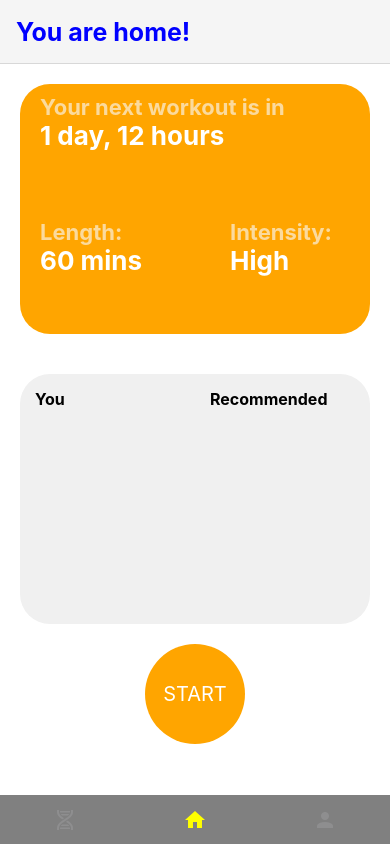
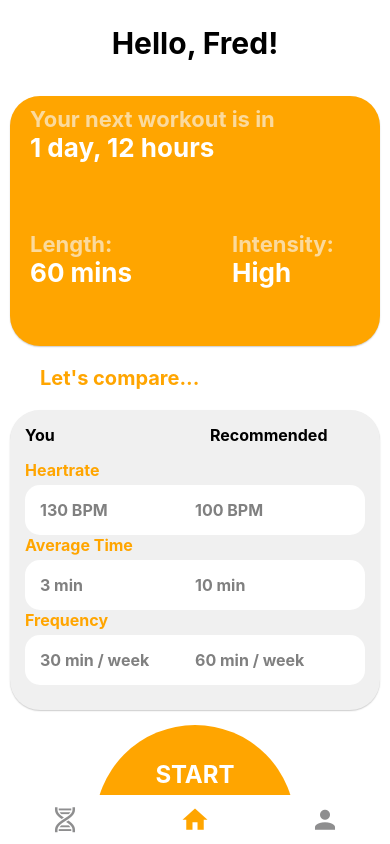
Before and after one commit to ryanghoussainy/ichack24, a React Native app: screen /Home in a window 390 px wide. Built offline with nearby package versions, Linux system fonts and the light colour scheme.

Commit message:
Added some styling

```diff
--- a/src/components/Timer.js
+++ b/src/components/Timer.js
@@ -22,8 +22,8 @@ const Timer = ({ time }) => {
 
   return (
     <View>
-      <Text style={{ fontSize: 90 }}>
-        {transformMinutes()} :<Text> </Text>
+      <Text style={{ fontSize: 100, color: "white", marginTop: 50, fontWeight: "bold" }}>
+        {transformMinutes()}:
         {transformSeconds()}
         {/* :<Text> </Text> */}
         {/* {transformMilliseconds()} */}
--- a/src/navigation/MainTabNavigator.js
+++ b/src/navigation/MainTabNavigator.js
@@ -16,11 +16,11 @@ const MainTabNavigator = () => {
         component={WorkoutsScreen}
         options={() => ({
           tabBarIcon: ({ color }) => (
-            <MaterialCommunityIcons name="dna" size={24} color={color} />
+            <MaterialCommunityIcons name="dna" size={30} color={color} />
           ),
           headerShown: false,
           tabBarShowLabel: false,
-          tabBarActiveTintColor: "yellow",
+          tabBarActiveTintColor: "orange",
         })}
       />
 
@@ -29,11 +29,11 @@ const MainTabNavigator = () => {
         component={HomeScreen}
         options={() => ({
           tabBarIcon: ({ color }) => (
-            <MaterialCommunityIcons name="home" size={24} color={color} />
+            <MaterialCommunityIcons name="home" size={30} color={color} />
           ),
           headerShown: false,
           tabBarShowLabel: false,
-          tabBarActiveTintColor: "yellow",
+          tabBarActiveTintColor: "orange",
         })}
       />
 
@@ -42,11 +42,11 @@ const MainTabNavigator = () => {
         component={ProfileScreen}
         options={() => ({
           tabBarIcon: ({ color }) => (
-            <MaterialCommunityIcons name="account" size={24} color={color} />
+            <MaterialCommunityIcons name="account" size={30} color={color} />
           ),
           headerShown: false,
           tabBarShowLabel: false,
-          tabBarActiveTintColor: "yellow",
+          tabBarActiveTintColor: "orange",
         })}
       />
     </Tab.Navigator>
@@ -55,7 +55,6 @@ const MainTabNavigator = () => {
 
 const styles = StyleSheet.create({
   tabBar: {
-    backgroundColor: "gray",
     borderTopWidth: 0,
   },
 });
--- a/src/navigation/index.js
+++ b/src/navigation/index.js
@@ -16,9 +16,10 @@ const Navigator = () => {
           headerStyle: styles.navigation,
           headerTitleStyle: styles.title,
           headerTintColor: "blue",
+          headerShown: false,
         }}
       >
-        <Stack.Screen name="You are home!" component={MainTabNavigator} />
+        <Stack.Screen name="Dashboard" component={MainTabNavigator} />
         <Stack.Screen name="Workout" component={TimerScreen} />
       </Stack.Navigator>
     </NavigationContainer>
--- a/src/screens/HomeScreen.js
+++ b/src/screens/HomeScreen.js
@@ -1,11 +1,13 @@
 import { useNavigation } from "@react-navigation/native";
-import { View, Text, Button, StyleSheet, Pressable } from "react-native";
+import { View, Text, StyleSheet, Pressable } from "react-native";
 
 const HomeScreen = () => {
   const navigation = useNavigation();
 
   return (
     <View style={styles.container}>
+
+      <Text style={styles.greeting}>Hello, Fred!</Text>
 
       <View style={styles.nextWorkoutContainer}>
         <View style={{ flex: 1 }}>
@@ -26,6 +28,7 @@ const HomeScreen = () => {
         </View>
       </View>
 
+      <Text style={styles.compareText}>Let's compare...</Text>
 
       <View style={styles.compareContainer}>
         <View style={{ flexDirection: "row" }}>
@@ -34,16 +37,27 @@ const HomeScreen = () => {
         </View>
 
         <View>
-          <Text style={styles.compareInfoLabel}></Text>
-
+          <Text style={styles.compareInfoLabel}>Heartrate</Text>
+          <View style={styles.userInfoBox}>
+            <Text style={styles.userInfoText}>130 BPM</Text>
+            <Text style={styles.userInfoText}>100 BPM</Text>
+          </View>
         </View>
 
         <View>
-          <Text style={styles.compareInfoLabel}></Text>
+          <Text style={styles.compareInfoLabel}>Average Time</Text>
+          <View style={styles.userInfoBox}>
+            <Text style={styles.userInfoText}>3 min</Text>
+            <Text style={styles.userInfoText}>10 min</Text>
+          </View>
         </View>
 
         <View>
-          <Text style={styles.compareInfoLabel}></Text>
+          <Text style={styles.compareInfoLabel}>Frequency</Text>
+          <View style={styles.userInfoBox}>
+            <Text style={styles.userInfoText}>30 min / week</Text>
+            <Text style={styles.userInfoText}>60 min / week</Text>
+          </View>
         </View>
       </View>
 
@@ -65,24 +79,43 @@ const styles = StyleSheet.create({
     flex: 1,
     backgroundColor: "white",
   },
+  greeting: {
+    fontSize: 30,
+    fontWeight: "bold",
+    textAlign: "center",
+    margin: 25,
+  },
   startButton: {
-    width: 100,
-    height: 100,
-    borderRadius: 50,
+    width: 200,
+    height: 200,
+    borderRadius: 200,
     backgroundColor: "orange",
     alignSelf: "center",
+    bottom: -130,
+    position: "absolute"
   },
   startButtonText: {
     textAlign: "center",
     lineHeight: 100,
-    fontSize: 20,
+    fontSize: 24,
     color: "white",
+    fontWeight: "bold",
   },
   nextWorkoutContainer: {
     backgroundColor: "orange",
     borderRadius: 30,
-    margin: 20,
+    margin: 10,
     height: 250,
+
+    shadowColor: "#000",
+    shadowOffset: {
+      width: 0,
+      height: 1,
+    },
+    shadowOpacity: 0.20,
+    shadowRadius: 1.41,
+
+    elevation: 2,
   },
   nextWorkoutLeft: {
     marginLeft: 20,
@@ -98,11 +131,28 @@ const styles = StyleSheet.create({
     fontWeight: "bold",
     color: "white",
   },
+  compareText: {
+    fontSize: 20,
+    fontWeight: "bold",
+    margin: 10,
+    marginLeft: 40,
+    color: "orange",
+  },
   compareContainer: {
     backgroundColor: "#f0f0f0",
     borderRadius: 30,
-    margin: 20,
-    height: 250,
+    margin: 10,
+    height: 300,
+
+    shadowColor: "#000",
+    shadowOffset: {
+      width: 0,
+      height: 1,
+    },
+    shadowOpacity: 0.20,
+    shadowRadius: 1.41,
+
+    elevation: 2,
   },
   compareUpperLabel: {
     flex: 1,
@@ -110,6 +160,26 @@ const styles = StyleSheet.create({
     fontWeight: "bold",
     padding: 15,
   },
+  compareInfoLabel: {
+    fontSize: 16,
+    fontWeight: "bold",
+    color: "orange",
+    marginLeft: 15,
+    marginBottom: 5,
+  },
+  userInfoBox: {
+    backgroundColor: "white",
+    flexDirection: "row",
+    padding: 15,
+    borderRadius: 15,
+    marginHorizontal: 15,
+  },
+  userInfoText: {
+    flex: 1,
+    fontSize: 16,
+    fontWeight: "bold",
+    color: "gray",
+  },
 });
 
 export default HomeScreen;
--- a/src/screens/TimerScreen.js
+++ b/src/screens/TimerScreen.js
@@ -6,6 +6,7 @@ import {
   TouchableOpacity,
   StyleSheet,
   Dimensions,
+  Alert,
 } from "react-native";
 
 const TimerScreen = ({ navigation }) => {
@@ -32,7 +33,6 @@ const TimerScreen = ({ navigation }) => {
     } else {
       clearInterval(timerID);
       reset();
-      // if (status === -1) reset();
     }
     return () => {
       clearInterval(timerID);
@@ -41,28 +41,22 @@ const TimerScreen = ({ navigation }) => {
 
   useEffect(() => {
     if (time > 1000 * 60 * 0.1) {
-      alert("Workout completed");
+      Alert.alert("Workout completed!!", "Great job! 🎉🎉🎉");
       setStatus(0);
+      handleStop();
     }
   }, [time]);
-
-  // const handlePause = () => {
-  //   setStatus(status === 0 ? 1 : 0);
-  // };
 
   const handleStop = () => {
     // make call to backend
     setStatus(0);
-    // navigation.navigate("Home");
+    navigation.navigate("Dashboard");
   };
-
-  // 3 2 1
 
   return (
     <View style={styles.container}>
       <View style={{ alignItems: "center", paddingBottom: 50 }}>
         <Timer time={time} />
-        <Text>Target: 80 mins</Text>
       </View>
 
       <View
@@ -73,35 +67,25 @@ const TimerScreen = ({ navigation }) => {
         }}
       >
         <View style={{ flex: 1 }}>
-          <Text>Intensity rate:</Text>
+          <Text style={styles.upperLabel}>Heart Rate:</Text>
           <View style={{ alignItems: "center" }}>
             <Text style={styles.dataText}>100 BPM</Text>
-            <Text style={styles.dataText}>Target: 80 BPM</Text>
           </View>
         </View>
         <View style={{ flex: 1 }}>
-          <Text>Heart rate:</Text>
+          <Text style={styles.upperLabel}>Blood-oxygen Level:</Text>
           <View style={{ alignItems: "center" }}>
-            <Text style={styles.dataText}>100 BPM</Text>
-            <Text style={styles.dataText}>Target: 80 BPM</Text>
+            <Text style={styles.dataText}>93%</Text>
           </View>
         </View>
       </View>
       <TouchableOpacity onPress={handleStop} style={styles.stopButton}>
         <Text
-          style={{ position: "absolute", top: windowWidth * 0.2, fontSize: 30 }}
+          style={{ position: "absolute", top: windowWidth * 0.2, fontSize: 40, color: "white", fontWeight: "bold"}}
         >
           STOP
         </Text>
       </TouchableOpacity>
-      {/* <TouchableOpacity onPress={handlePause}>
-        <Text>{status === 1 ? "Pause" : "Resume"}</Text>
-      </TouchableOpacity>
-      {status === 0 && (
-        <TouchableOpacity onPress={handleStop}>
-          <Text>End workout</Text>
-        </TouchableOpacity>
-      )} */}
     </View>
   );
 };
@@ -114,24 +98,32 @@ const styles = StyleSheet.create({
     flex: 1,
     backgroundColor: "#fff",
     alignItems: "center",
-    justifyContent: "center",
-    backgroundColor: "white",
+    backgroundColor: "orange",
+    margin: 10,
+    borderRadius: 20,
+    marginTop: 40,
   },
   stopButton: {
     position: "absolute",
-    bottom: -(windowWidth * 0.4),
-    backgroundColor: "white",
-    borderRadius: windowWidth * 0.4,
-    width: windowWidth * 0.8,
-    height: windowWidth * 0.8,
+    bottom: -(windowWidth * 0.5),
+    backgroundColor: "orange",
+    borderRadius: windowWidth * 0.5,
+    width: windowWidth,
+    height: windowWidth,
     justifyContent: "center",
     alignItems: "center",
-    borderColor: "white",
-    borderWidth: 10,
-    elevation: 10,
+    borderColor: "whitesmoke",
+    borderWidth: 40,
   },
   dataText: {
     fontSize: 20,
+    fontWeight: "bold",
+    color: "white",
+  },
+  upperLabel: {
+    fontSize: 20,
+    fontWeight: "bold",
+    color: "#fbda9d",
   },
 });
 
--- a/src/screens/WorkoutsScreen.js
+++ b/src/screens/WorkoutsScreen.js
@@ -1,12 +1,21 @@
 import { View, Text } from "react-native";
-import React from "react";
+import { StyleSheet } from "react-native-web";
 
 const WorkoutsScreen = () => {
   return (
     <View>
-      <Text>WorkoutsScreen</Text>
+      <Text style={styles.greeting}>Workouts</Text>
     </View>
   );
 };
 
+const styles = StyleSheet.create({
+  greeting: {
+    fontSize: 30,
+    textAlign: "center",
+    margin: 25,
+    fontWeight: "bold",
+  },
+})
+
 export default WorkoutsScreen;
```
